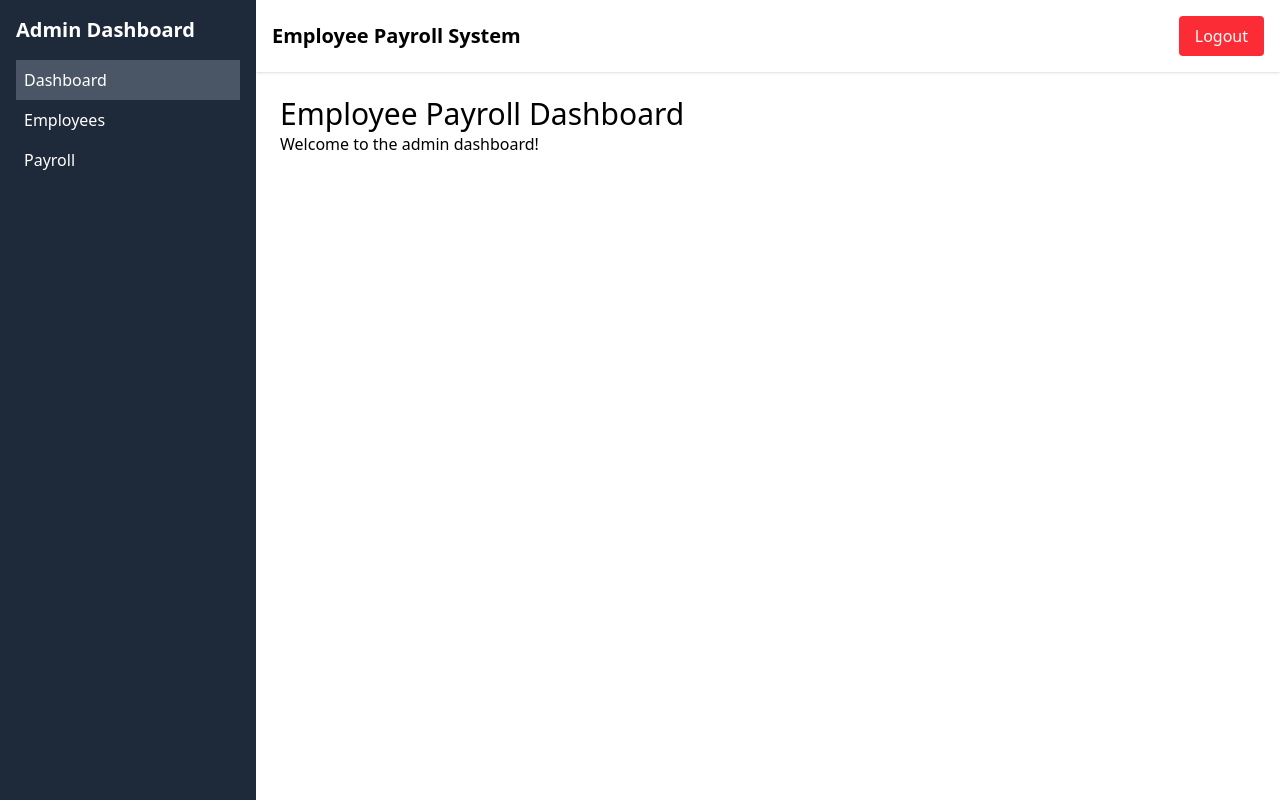
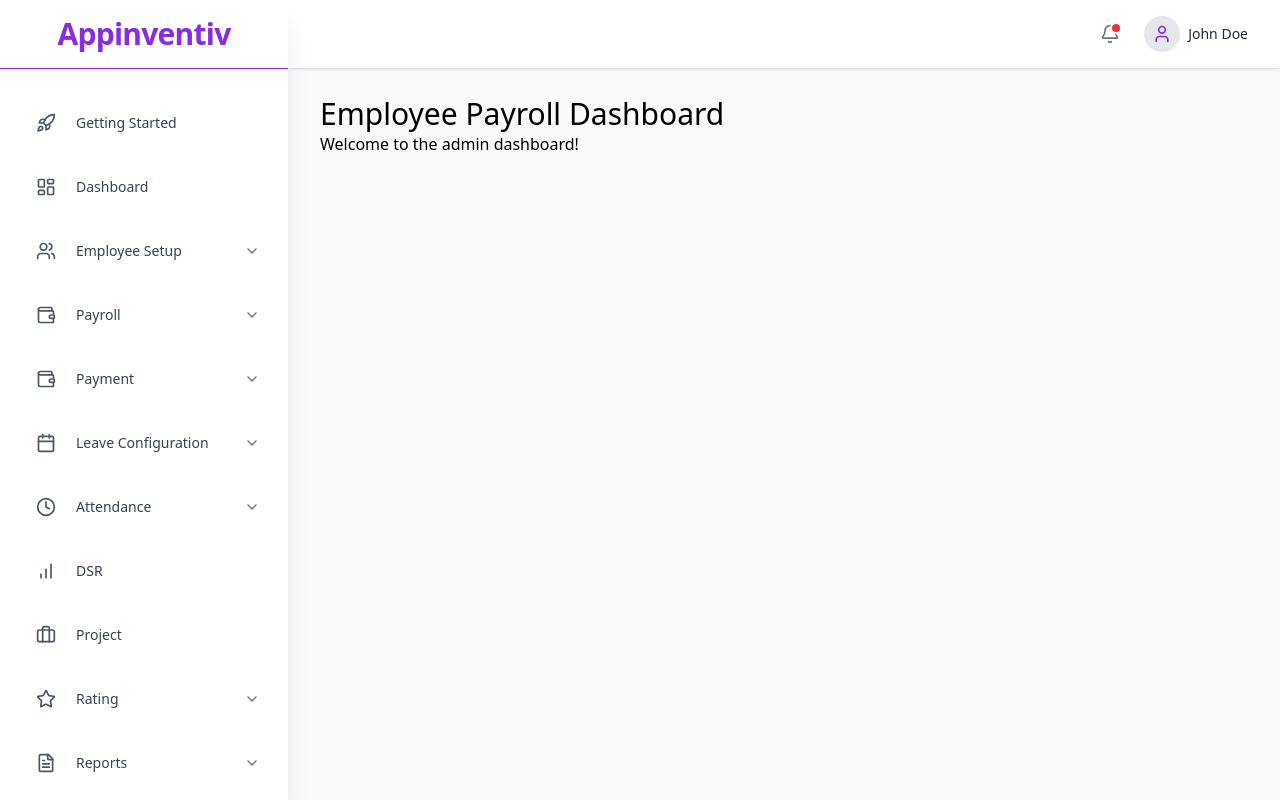
Before and after one commit to lakshayagarwal50/HRMS-admin_, a React (Vite) app: page /dashboard in a window 1280 px wide. Built offline with nearby package versions, Linux system fonts and the light colour scheme; no server answers; sample sign-in values are in the browser's storage.

Commit message:
enhance sidebar and header

```diff
--- a/package.json
+++ b/package.json
@@ -13,6 +13,7 @@
     "@reduxjs/toolkit": "^2.8.2",
     "@tailwindcss/vite": "^4.1.11",
     "firebase": "^12.0.0",
+    "lucide-react": "^0.533.0",
     "react": "^19.1.0",
     "react-dom": "^19.1.0",
     "react-redux": "^9.2.0",
--- a/src/components/layout/AdminLayout.tsx
+++ b/src/components/layout/AdminLayout.tsx
@@ -4,11 +4,18 @@ import Sidebar from './Sidebar';
 import Header from './Header';
 
 const AdminLayout = () => (
-  <div className="flex">
+  <div className="flex h-screen bg-gray-50">
+    {/* The Sidebar is a fixed element */}
     <Sidebar />
-    <div className="flex-1 flex flex-col">
+
+    {/* Main Content Area */}
+    <div className="flex-1 flex flex-col lg:ml-72">
+      {/* The Header will be contained within this div */}
       <Header />
-      <main className="p-6">
+
+      {/* The main content area where pages will be rendered */}
+      {/* It has top margin to not be hidden by the fixed header and is scrollable */}
+      <main className="flex-1 p-4 sm:p-6 lg:p-8 overflow-y-auto mt-16">
         <Outlet />
       </main>
     </div>
--- a/src/components/layout/Header.tsx
+++ b/src/components/layout/Header.tsx
@@ -1,25 +1,30 @@
 // src/components/layout/Header.tsx
-import { useDispatch } from 'react-redux';
-import { logout } from '../../services';
-import { setUser } from '../../features/auth/authSlice';
+import React from 'react';
+import { Bell, User } from 'lucide-react';
 
-const Header = () => {
-  const dispatch = useDispatch();
+const Header: React.FC = () => {
+  return (
+    // I've cleaned up the className here for correctness.
+    <header className="bg-white shadow-sm fixed top-0 right-0 z-30 w-full lg:w-[calc(100%-18rem)]">
+      <div className="max-w-7xl mx-auto px-4 sm:px-6 lg:px-8 flex justify-end items-center h-17">
+        <div className="flex items-center space-x-4">
+          {/* The button is now relative to position the notification dot */}
+          <button className="relative p-2 rounded-full text-gray-500 hover:bg-gray-100 hover:text-gray-700 focus:outline-none">
+            <span className="sr-only">View notifications</span>
+            <Bell size={20} />
+            {/* This span creates the notification dot in the top-right corner of the button */}
+            <span className="absolute top-2 right-2 block h-2 w-2 rounded-full bg-red-500 ring-2 ring-white" aria-hidden="true"></span>
+          </button>
 
-  const handleLogout = async () => {
-    await logout();
-    dispatch(setUser(null));
-  };
-
-  return (
-    <header className="bg-white shadow p-4 flex justify-between items-center">
-      <h1 className="text-xl font-bold">Employee Payroll System</h1>
-      <button
-        onClick={handleLogout}
-        className="bg-red-500 text-white px-4 py-2 rounded hover:bg-red-600"
-      >
-        Logout
-      </button>
+          {/* Profile section */}
+          <div className="flex items-center space-x-2">
+            <div className="w-9 h-9 rounded-full bg-gray-200 flex items-center justify-center">
+              <User className="text-[#8A2BE2]" size={20} />
+            </div>
+            <span className="hidden sm:inline text-sm font-medium text-gray-800">John Doe</span>
+          </div>
+        </div>
+      </div>
     </header>
   );
 };
--- a/src/components/layout/Sidebar.tsx
+++ b/src/components/layout/Sidebar.tsx
@@ -1,29 +1,235 @@
-// src/components/layout/Sidebar.tsx
-import { NavLink } from 'react-router-dom';
+import React, { useState } from 'react';
+import { useNavigate } from 'react-router-dom';
+import { signOut } from 'firebase/auth';
+import {
+  Rocket,
+  LayoutDashboard,
+  Users,
+  Wallet,
+  Calendar,
+  Clock,
+  BarChart,
+  Briefcase,
+  Star,
+  FileText,
+  LogOut,
+  ChevronDown,
+  Menu,
+  X,
+} from 'lucide-react';
+import { auth } from '../../services/firebase/auth';
+ // Ensure this path is correct
 
-const Sidebar = () => (
-  <div className="w-64 bg-gray-800 text-white h-screen p-4">
-    <h2 className="text-xl font-bold mb-4">Admin Dashboard</h2>
-    <nav>
+interface MenuItem {
+  label: string;
+  icon: React.ComponentType<{ className?: string; size?: number }>;
+  subItems?: string[];
+  link?: string;
+}
+
+const menuItems: MenuItem[] = [
+    { label: 'Getting Started', icon: Rocket, link: '/getting-started' },
+    { label: 'Dashboard', icon: LayoutDashboard, link: '/' },
+    {
+      label: 'Employee Setup',
+      icon: Users,
+      subItems: ['List', 'Create Employee', 'Upload Employee'],
+    },
+    {
+      label: 'Payroll',
+      icon: Wallet,
+      subItems: ['List', 'Crystal Employee', 'Full & Final Statement', 'Upload Form 16'],
+    },
+    { label: 'Payment', icon: Wallet, subItems: ['Salary', 'TDS'] },
+    {
+      label: 'Leave Configuration',
+      icon: Calendar,
+      subItems: ['Leave Setup', 'Employee Leave Request'],
+    },
+    { label: 'Attendance', icon: Clock, subItems: ['Summary', 'Upload Attendance'] },
+    { label: 'DSR', icon: BarChart, link: '#' },
+    { label: 'Project', icon: Briefcase, link: '#' },
+    {
+      label: 'Rating',
+      icon: Star,
+      subItems: ['Rating', 'Record', 'Request', 'Criteria & Scale'],
+    },
+    {
+      label: 'Reports',
+      icon: FileText,
+      subItems: ['Standard', 'Statutory', 'Audit History'],
+    },
+    { label: 'Logout', icon: LogOut, link: '#' },
+];
+
+
+const Sidebar: React.FC = () => {
+  const [openDropdowns, setOpenDropdowns] = useState<{ [key: string]: boolean }>({});
+  const [isSidebarOpen, setIsSidebarOpen] = useState(false);
+  const [activeItem, setActiveItem] = useState<string | null>(null);
+
+  const navigate = useNavigate();
+
+  const toggleDropdown = (label: string) => {
+    setOpenDropdowns((prev) => ({
+      ...prev,
+      [label]: !prev[label],
+    }));
+  };
+
+  const toggleSidebar = () => {
+    setIsSidebarOpen(!isSidebarOpen);
+  };
+
+  const handleItemClick = (label: string) => {
+    setActiveItem(label);
+    if (!menuItems.find((item) => item.label === label)?.subItems) {
+      setIsSidebarOpen(false);
+    }
+  };
+
+  const handleLogout = async () => {
+    try {
+      await signOut(auth);
+      navigate('/login');
+    } catch (error) {
+      console.error("Error signing out: ", error);
+    }
+  };
+
+
+  return (
+    <>
+      <style>
+        {`
+          .icon-container {
+            display: flex;
+            align-items: center;
+            justify-content: center;
+            width: 36px;
+            height: 36px;
+            line-height: 1;
+          }
+          .icon-container svg {
+            display: block;
+            margin: auto;
+            vertical-align: middle;
+          }
+        `}
+      </style>
+
+      {/* Mobile Toggle Button */}
+      <button
+        className="fixed top-4 left-4 z-50 lg:hidden p-2 bg-[#8A2BE2] text-white rounded-md flex items-center justify-center"
+        onClick={toggleSidebar}
+      >
+        {isSidebarOpen ? <X size={24} /> : <Menu size={24} />}
+      </button>
+
+      {/* Sidebar */}
+       <div
+        className={`fixed top-0 left-0 w-72 bg-white shadow-xl h-screen transition-transform duration-300 transform z-40 ${
+          isSidebarOpen ? 'translate-x-0' : '-translate-x-full'
+        } lg:translate-x-0`}
+      >
+        <div className="p-4 text-center border-b border-[#8A2BE2]">
+          <h1 className="text-3xl font-extrabold text-[#8A2BE2] tracking-tight">Appinventiv</h1>
+        </div>
+        <nav className="mt-6 px-4 overflow-y-auto h-[calc(100vh-80px)]">
           <ul>
-        <li>
-          <NavLink to="/dashboard" className={({ isActive }) => `block p-2 ${isActive ? 'bg-gray-600' : 'hover:bg-gray-700'}`}>
-            Dashboard
-          </NavLink>
+            {menuItems.map((item, index) => (
+              <li key={index} className="mb-1">
+                {item.label === 'Logout' ? (
+                   <button
+                    onClick={handleLogout}
+                    className={`flex items-center w-full p-3 rounded-lg transition-all duration-200 text-red-600 hover:bg-red-50`}
+                  >
+                    <span
+                      className={`icon-container rounded-md flex items-center justify-center mr-3 transition-colors duration-200 bg-white text-[#4B5563] hover:bg-[#8A2BE2] hover:text-white`}
+                    >
+                      <item.icon size={20} />
+                    </span>
+                    <span className="text-sm font-medium">{item.label}</span>
+                  </button>
+                ) : item.subItems ? (
+                  <>
+                    <button
+                      onClick={() => {
+                        toggleDropdown(item.label);
+                        handleItemClick(item.label);
+                      }}
+                      className="flex items-center w-full p-3 text-gray-700 rounded-lg transition-all duration-200 hover:bg-purple-100 hover:translate-x-1"
+                    >
+                      <span
+                        className={`icon-container rounded-md flex items-center justify-center mr-3 transition-colors duration-200 ${
+                          activeItem === item.label
+                            ? 'bg-[#8A2BE2] text-white'
+                            : 'bg-white text-[#4B5563]'
+                        } hover:bg-[#8A2BE2] hover:text-white`}
+                      >
+                        <item.icon size={20} />
+                      </span>
+                      <span className="text-sm font-medium">{item.label}</span>
+                      <ChevronDown
+                        size={16}
+                        className={`ml-auto text-gray-500 transition-transform duration-200 ${
+                          openDropdowns[item.label] ? 'rotate-180' : ''
+                        }`}
+                      />
+                    </button>
+                    <ul
+                      className={`pl-12 pr-3 text-sm overflow-hidden transition-all duration-300 ${
+                        openDropdowns[item.label] ? 'max-h-96' : 'max-h-0'
+                      }`}
+                    >
+                      {item.subItems.map((subItem, subIndex) => (
+                        <li key={subIndex}>
+                          <a
+                            href="#"
+                            className="block p-2 text-gray-600 hover:bg-gray-100 rounded-md transition-colors duration-200"
+                            onClick={() => {
+                              setIsSidebarOpen(false);
+                              setActiveItem(subItem);
+                            }}
+                          >
+                            {subItem}
+                          </a>
                         </li>
-        <li>
-          <NavLink to="/employees" className={({ isActive }) => `block p-2 ${isActive ? 'bg-gray-600' : 'hover:bg-gray-700'}`}>
-            Employees
-          </NavLink>
+                      ))}
+                    </ul>
+                  </>
+                ) : (
+                  <a
+                    href={item.link}
+                    className={`flex items-center p-3 rounded-lg transition-all duration-200 text-gray-700 hover:bg-purple-100 hover:translate-x-1`}
+                    onClick={() => handleItemClick(item.label)}
+                  >
+                    <span
+                      className={`icon-container rounded-md flex items-center justify-center mr-3 transition-colors duration-200 ${
+                        activeItem === item.label
+                          ? 'bg-[#8A2BE2] text-white'
+                          : 'bg-white text-[#4B5563]'
+                      } hover:bg-[#8A2BE2] hover:text-white`}
+                    >
+                      <item.icon size={20} />
+                    </span>
+                    <span className="text-sm font-medium">{item.label}</span>
+                  </a>
+                )}
               </li>
-        <li>
-          <NavLink to="/payroll" className={({ isActive }) => `block p-2 ${isActive ? 'bg-gray-600' : 'hover:bg-gray-700'}`}>
-            Payroll
-          </NavLink>
-        </li>
+            ))}
           </ul>
         </nav>
       </div>
+
+      {isSidebarOpen && (
+        <div
+          className="fixed inset-0 bg-black bg-opacity-50 z-30 lg:hidden"
+          onClick={toggleSidebar}
+        ></div>
+      )}
+    </>
   );
+};
 
 export default Sidebar;
```
Also changed, not shown: 1 other file (tests, documents, lock files or other folders). Lines whose indentation alone changed are shown as unchanged.
